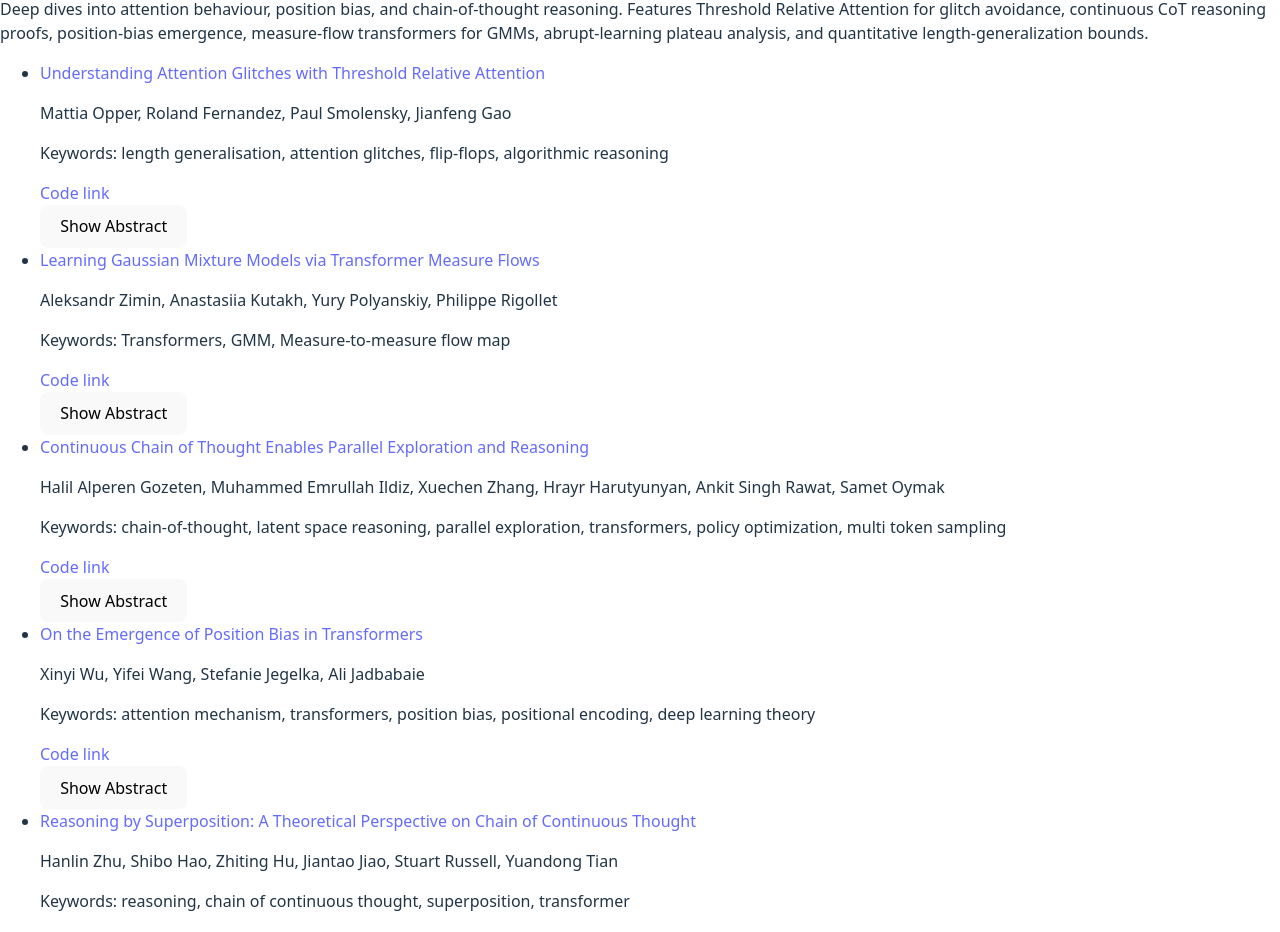
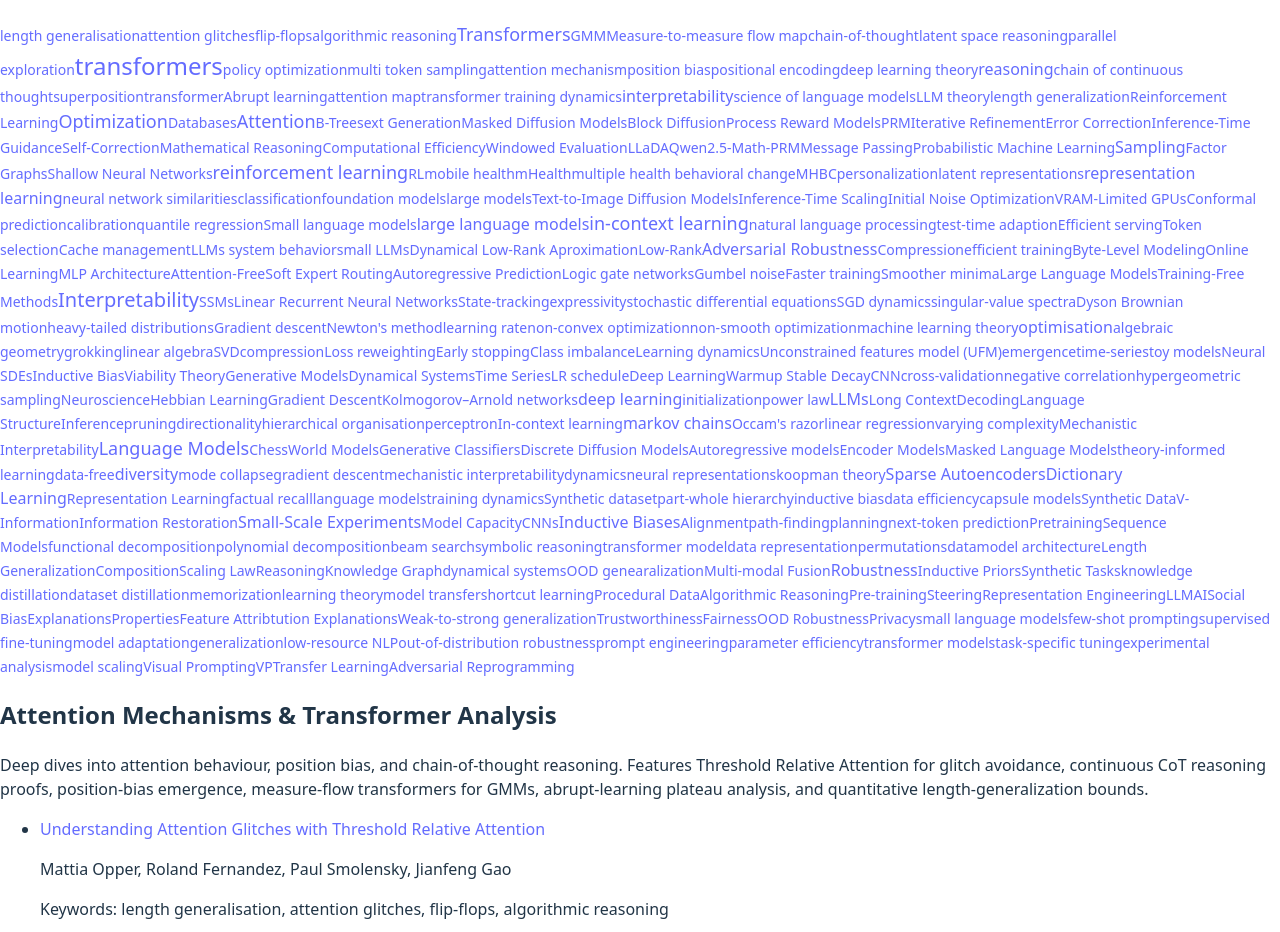
Before and after one commit to abhishekpanigrahi1996/MOSS_workshop, a React (Vite) app: page / in a window 1280 px wide. Shown: the part 800-1732 px from the top of the page. Built offline with nearby package versions, Linux system fonts and the light colour scheme.

Commit message:
Initial files

```diff
--- a/src/PaperBrowser.jsx
+++ b/src/PaperBrowser.jsx
@@ -1224,7 +1224,6 @@ const topicSummaries = {
 'Trust, Fairness & Explanation':'Ensuring models behave as intended: intervention fidelity when steering LLMs, weak‑to‑strong transfer of trustworthiness, pitfalls when turning explanation metrics into losses, robustness trade‑offs in prompt vs. fine‑tune adaptation, and critical evaluation of visual prompting.',
 };
 
-
 export default function PaperBrowser() {
     const [query, setQuery] = useState("");
     const [openAbstract, setOpenAbstract] = useState(null);
@@ -1236,12 +1235,21 @@ export default function PaperBrowser() {
       paper.keywords.some(k => k.toLowerCase().includes(query.toLowerCase()))
     );
 
+    // Generate keyword map
+    const keywordMap = {};
+    papers.forEach(paper => {
+      paper.keywords.forEach(keyword => {
+        if (!keywordMap[keyword]) keywordMap[keyword] = [];
+        keywordMap[keyword].push(paper.id);
+      });
+    });
+
     return (
       <div className="p-6 max-w-5xl mx-auto w-full">
         <h1 className="text-2xl font-bold mb-4">MOSS 2025 Accepted Papers</h1>
 
         <p className="text-sm text-gray-700 mb-6">
-          This page presents all papers accepted to the MOSS 2025 workshop, systematically grouped by thematic topic to aid exploration and discovery. Each topic is accompanied by a brief description to contextualize the theme. You may click on any topic below to jump directly to the associated set of papers.
+          This page presents all papers accepted to the MOSS 2025 workshop, systematically grouped by thematic topic to aid exploration and discovery. Each topic is accompanied by a brief description to contextualize the theme. You may click on any topic below to jump directly to the associated set of papers.. You can click on a topic below to jump directly to the papers under that theme.
         </p>
 
         <Input
@@ -1268,6 +1276,22 @@ export default function PaperBrowser() {
           </ul>
         </div>
 
+        <div className="mb-8">
+          <h2 className="text-lg font-semibold mb-2">Keyword Cloud</h2>
+          <div className="flex flex-wrap gap-3">
+            {Object.entries(keywordMap).map(([keyword, ids]) => (
+              <a
+                key={keyword}
+                href={`#keyword-${keyword.replace(/\s+/g, '-')}`}
+                className="text-blue-700 hover:underline"
+                style={{ fontSize: `${12 + ids.length * 2}px` }}
+              >
+                {keyword}
+              </a>
+            ))}
+          </div>
+        </div>
+
         {topics.map(topic => (
           <div key={topic} id={topic.replace(/\s+/g, "-")} className="mb-8">
             <h2 className="text-xl font-semibold mb-3">{topic}</h2>
@@ -1289,7 +1313,11 @@ export default function PaperBrowser() {
                           </a>
                           <p className="text-sm text-gray-700">{paper.authors.join(", ")}</p>
                           <p className="text-sm text-gray-600 italic">{paper.tldr}</p>
-                          <p className="text-xs text-gray-500">Keywords: {paper.keywords.join(", ")}</p>
+                          <p className="text-xs text-gray-500">
+                            Keywords: {paper.keywords.map((k, i) => (
+                              <span key={i} id={`keyword-${k.replace(/\s+/g, '-')}`}>{k}{i < paper.keywords.length - 1 ? ", " : ""}</span>
+                            ))}
+                          </p>
                           <a
                             href={`https://github.com/abhishekpanigrahi1996/MOSS/tree/main/submissions/submission-${paper.id}`}
                             target="_blank"
```
